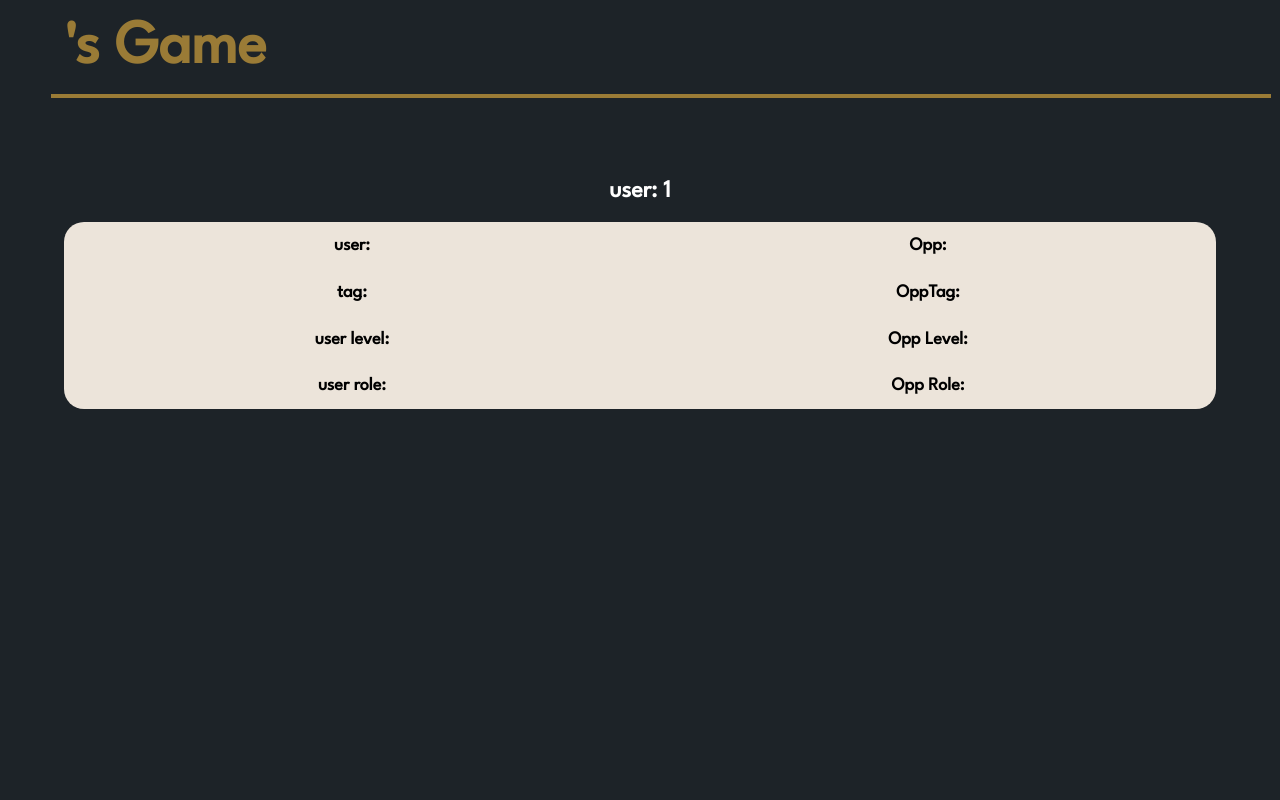
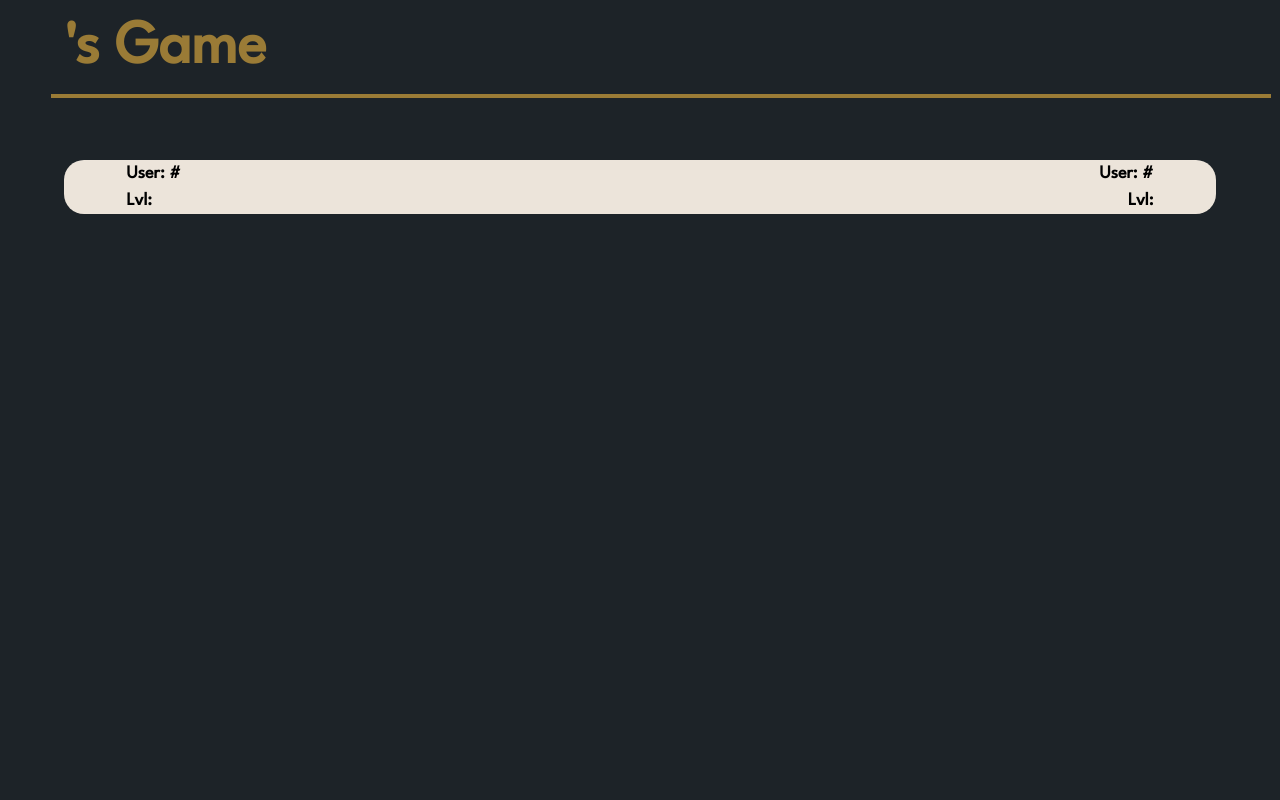
Before and after one commit to cameroncaen/StopThrowingMyGames, a Django app: page /matchup/1 in a window 1280 px wide. Run offline with Django 5.2, Linux system fonts and the light colour scheme; some libraries are stand-ins or nearby versions.

Commit message:
Adjusted view further for matchup page.

```diff
--- a/MatchupApp/frontend/static/css/index.css
+++ b/MatchupApp/frontend/static/css/index.css
@@ -193,10 +193,6 @@
   align-items: center;
 }
 
-.room-code {
-  color: white;
-}
-
 .main-matchup-wrapper {
   width: 90vw;
   display: flex;
@@ -205,26 +201,33 @@
   border-radius: 20px;
 }
 
-.main-matchup-user {
-  width: 50%;
-  display: flex;
-  flex-direction: column;
-  flex-wrap: nowrap;
-  flex: 1 1 auto;
-  justify-content: flex-start;
-  align-content: stretch;
-  align-items: center;
-  font-size: 1.5vh;
+.main-matchup-wrapper h1 {
+  margin: 5px 5px;
 }
 
 .main-matchup-user {
-  width: 50%;
+  width: 40%;
   display: flex;
-  flex-direction: column;
-  flex-wrap: nowrap;
+  flex-flow: column nowrap;
   flex: 1 1 auto;
-  justify-content: flex-end;
-  align-content: stretch;
+  justify-content: left;
+  align-items: start;
+  font-size: 1.5vh;
+  padding-left: 5%;
+}
+
+.main-matchup-opp {
+  width: 40%;
+  display: flex;
+  flex-flow: column nowrap;
+  flex: 1 1 auto;
+  justify-content: right;
+  align-items: end;
+  font-size: 1.5vh;
+  padding-right: 5%;
+}
+
+.main-matchup-center {
+  width: 20%;
   align-items: center;
-  font-size: 1.5vh;
 }
```
Also changed, not shown: MatchupApp/frontend/src/components/DisplayMatchups.js (+8 -10 lines), MatchupApp/frontend/static/frontend/main.js.
